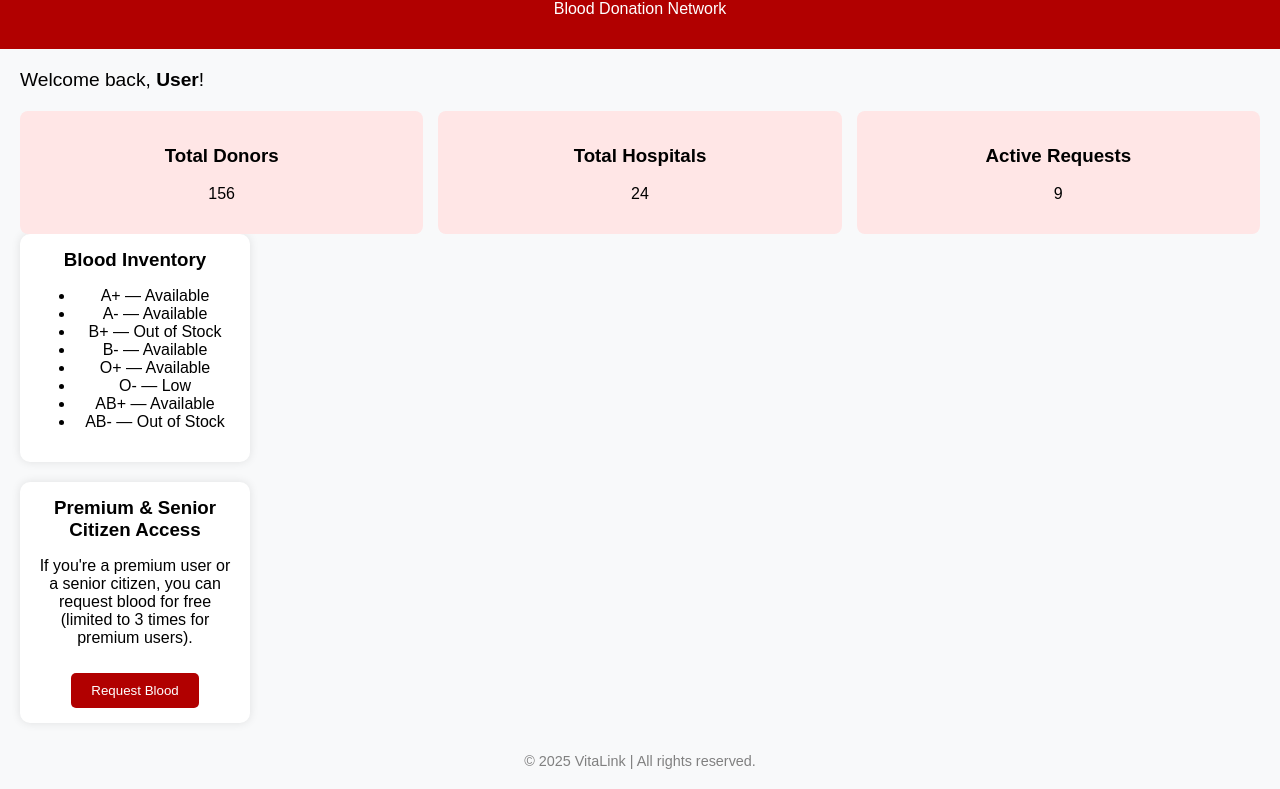
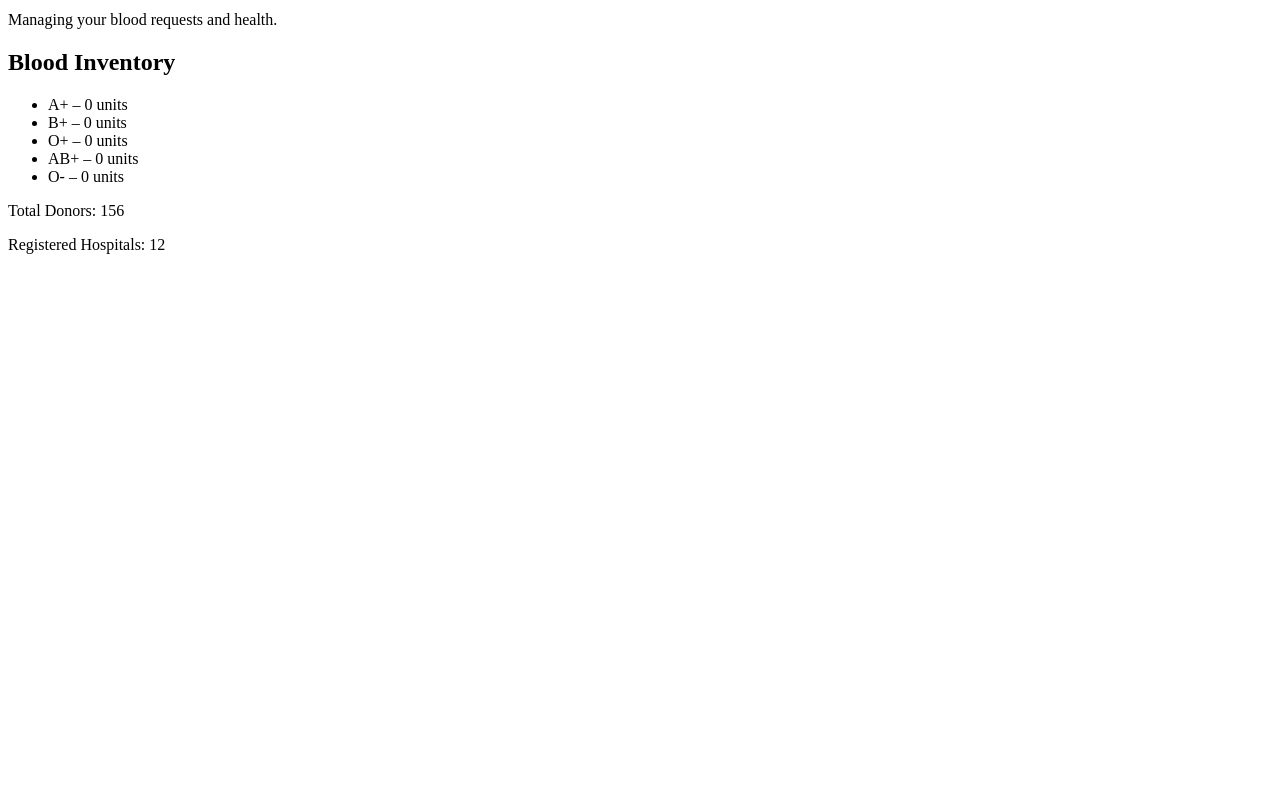
Before and after one commit to SamhavyaSubhanvitha/VitaLink, a plain HTML site: page dashboard.html in a window 1280 px wide. Shown: the part 95-884 px from the top of the page. After the commit the page ends 800 px from the top, so only its background shows below. Drawn offline with Linux system fonts and the light colour scheme.

Commit message:
Update dashboard.html

```diff
--- a/dashboard.html
+++ b/dashboard.html
@@ -1,140 +1,26 @@
-<!DOCTYPE html>
+
+    <!DOCTYPE html>
 <html lang="en">
 <head>
-  <meta charset="UTF-8" />
-  <meta name="viewport" content="width=device-width, initial-scale=1.0"/>
-  <title>VitaLink Dashboard</title>
-  <link rel="stylesheet" href="style.css">
-  <style>
-    body {
-      font-family: Arial, sans-serif;
-      margin: 0; padding: 0;
-      background: #f8f9fa;
-    }
-
-    header {
-      background-color: #b10000;
-      color: white;
-      padding: 15px;
-      text-align: center;
-    }
-
-    .container {
-      padding: 20px;
-    }
-
-    .welcome {
-      font-size: 1.2em;
-      margin-bottom: 20px;
-    }
-
-    .card {
-      background: white;
-      padding: 15px;
-      border-radius: 10px;
-      box-shadow: 0 0 10px rgba(0,0,0,0.1);
-      margin-bottom: 20px;
-    }
-
-    .card h3 {
-      margin: 0 0 10px;
-    }
-
-    .stats {
-      display: flex;
-      gap: 15px;
-      flex-wrap: wrap;
-    }
-
-    .stat-box {
-      flex: 1 1 200px;
-      background: #ffe6e6;
-      padding: 15px;
-      border-radius: 8px;
-      text-align: center;
-    }
-
-    .footer {
-      text-align: center;
-      font-size: 0.9em;
-      margin-top: 30px;
-      color: gray;
-    }
-
-    .btn {
-      padding: 10px 20px;
-      background: #b10000;
-      color: white;
-      border: none;
-      border-radius: 5px;
-      margin-top: 10px;
-      cursor: pointer;
-    }
-
-    .btn:hover {
-      background: #8a0000;
-    }
-  </style>
+  <meta charset="UTF-8">
+  <title>Dashboard</title>
 </head>
 <body>
+  <img src="logo.png" alt="VitaLink Logo" width="100" />
 
-  <header>
-    <h1>VitaLink Dashboard</h1>
-    <p>Blood Donation Network</p>
-  </header>
+  <h1>Welcome back, Donor!</h1>
+  <p>Managing your blood requests and health.</p>
 
-  <div class="container">
-    <div class="welcome">
-      Welcome back, <strong id="username">User</strong>!
-    </div>
+  <h2>Blood Inventory</h2>
+  <ul>
+    <li>A+ – 0 units</li>
+    <li>B+ – 0 units</li>
+    <li>O+ – 0 units</li>
+    <li>AB+ – 0 units</li>
+    <li>O- – 0 units</li>
+  </ul>
 
-    <div class="stats">
-      <div class="stat-box">
-        <h3>Total Donors</h3>
-        <p id="donorCount">156</p>
-      </div>
-      <div class="stat-box">
-        <h3>Total Hospitals</h3>
-        <p id="hospitalCount">24</p>
-      </div>
-      <div class="stat-box">
-        <h3>Active Requests</h3>
-        <p id="requestCount">9</p>
-      </div>
-    </div>
-
-    <div class="card">
-      <h3>Blood Inventory</h3>
-      <ul id="bloodInventory">
-        <li>A+ — Available</li>
-        <li>A- — Available</li>
-        <li>B+ — Out of Stock</li>
-        <li>B- — Available</li>
-        <li>O+ — Available</li>
-        <li>O- — Low</li>
-        <li>AB+ — Available</li>
-        <li>AB- — Out of Stock</li>
-      </ul>
-    </div>
-
-    <div class="card">
-      <h3>Premium & Senior Citizen Access</h3>
-      <p>If you're a premium user or a senior citizen, you can request blood for free (limited to 3 times for premium users).</p>
-      <button class="btn" onclick="handleBloodRequest()">Request Blood</button>
-    </div>
-
-    <div class="footer">
-      &copy; 2025 VitaLink | All rights reserved.
-    </div>
-  </div>
-
-  <script>
-    // Simulated login name
-    document.getElementById("username").innerText = localStorage.getItem("username") || "User";
-
-    function handleBloodRequest() {
-      alert("Blood request submitted. Our team will contact you soon!");
-    }
-  </script>
+  <p>Total Donors: 156</p>
+  <p>Registered Hospitals: 12</p>
 </body>
 </html>
```
